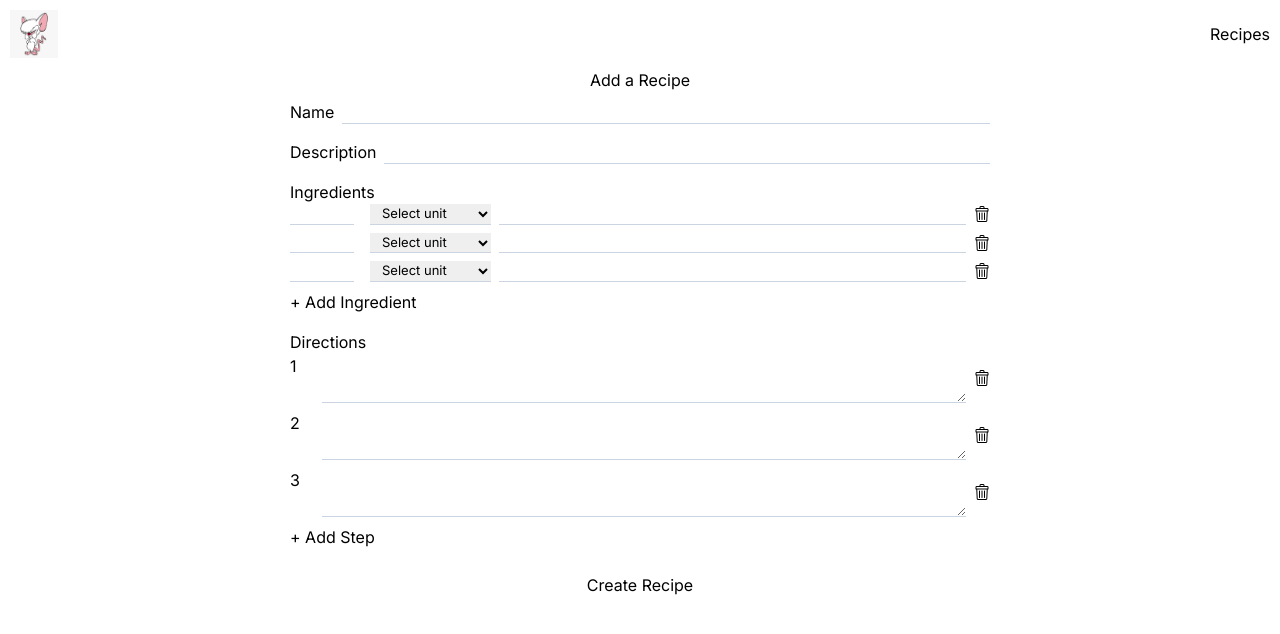
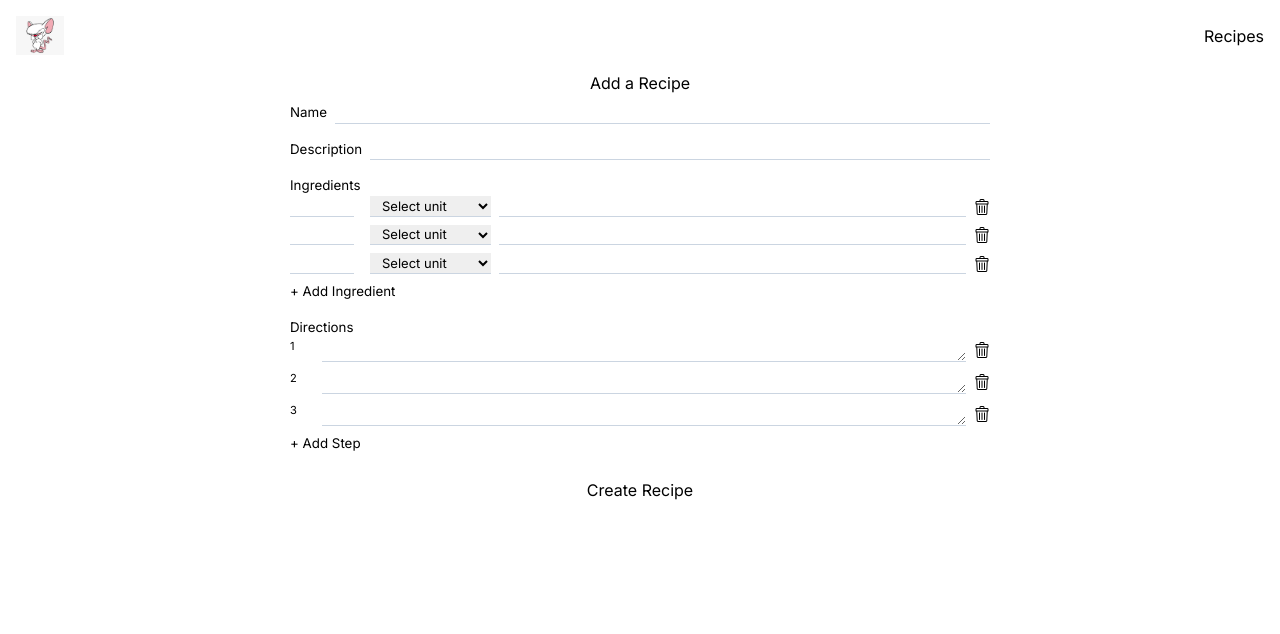
Before and after one commit to ck4adventure/recipe_app_nextjs, a Next.js app: page /recipes/add in a window 1280 px wide. Shown: the top 634 px of the page. Built offline with nearby package versions, Linux system fonts and the light colour scheme.

Commit message:
nicer looking form

```diff
--- a/src/app/globals.css
+++ b/src/app/globals.css
@@ -46,7 +46,11 @@ label {
 	margin-right: 0.5rem;
 }
 
-input, select {
+input, select, textarea {
 	font-size: small;
 	padding-left: 8px;
 }
+
+label, fieldset {
+	font-size: smaller;
+}
--- a/src/app/recipes/add/recipe_form.tsx
+++ b/src/app/recipes/add/recipe_form.tsx
@@ -24,7 +24,6 @@ const RecipeForm: React.FC = () => {
 		} else if (type === 'ingredient') {
 			ingrArray[2] = value;
 		}
-		console.log(ingrArray)
 		newIngredients[index] = ingrArray;
 		setIngredients(newIngredients);
 	};
@@ -58,16 +57,18 @@ const RecipeForm: React.FC = () => {
 
 	const handleSubmit = (event: React.FormEvent) => {
 		event.preventDefault();
+		// validation goes here
+
+		// for now just display the recipe
 		const displayIngredients = ingredients.filter(ingr => ingr.length > 0).map(ingr => ingr.join(' '));
-
+		const displayDirections = directions.filter(dir => dir.length > 0);
 		const recipe = {
 			name: name,
 			description: description,
 			ingredients: displayIngredients,
-			directions: directions
+			directions: displayDirections,
 		}
 		console.log(recipe)
-
 	}
 
 	return (
--- a/src/app/ui/components.css
+++ b/src/app/ui/components.css
@@ -1,4 +1,4 @@
-.headerbar {
+/* .headerbar {
 	display: flex;
 	justify-content: space-between;
 	background-color: white;
@@ -25,4 +25,4 @@
 	display: flex;
 	justify-content: right;
 	width: 300px;
-}
+} */
--- a/src/app/ui/direction_field.tsx
+++ b/src/app/ui/direction_field.tsx
@@ -13,7 +13,7 @@ const DirectionField: React.FC<DirectionFieldProps> = ({ ordinal, value, onChang
 	return (
 		<div className='flex justify-between mb-2'>
 			<label className='w-4'>{ordinal}  </label>
-			<textarea className='flex-grow mx-2 border-b border-slate-300' value={value} onChange={e => onChange(e.target.value)} ></textarea>
+			<textarea className='flex-grow h-6 mx-2 border-b border-slate-300' value={value} onChange={e => onChange(e.target.value)} ></textarea>
 			<button className='w-4' onClick={onDelete}><Image src='/trash.png' height={16} width={16} alt="delete button" /></button>
 		</div>
 	);
--- a/src/app/ui/header_bar.tsx
+++ b/src/app/ui/header_bar.tsx
@@ -3,10 +3,10 @@ import Image from 'next/image'
 import './components.css'
 export default function HeaderBar() {
 	return (
-		<div className="headerbar">
-			<div className="headerbar-left"><Link href="/"><Image src="/app/grumpy_brain.png" className='logo' width="48" height="48" alt="The character Brain from the WB show"/></Link> </div>
-			<div className="headerbar-middle"></div>
-			<div className="headerbar-right"><Link href="/recipes">Recipes</Link> </div>
+		<div className="flex justify-between bg-white items-center m-4">
+			<div className=""><Link href="/"><Image src="/app/grumpy_brain.png" className='logo' width="48" height="48" alt="The character Brain from the WB show"/></Link> </div>
+			<div className=""></div>
+			<div className=""><Link href="/recipes">Recipes</Link> </div>
 		</div>
 	)
 }
--- a/src/app/ui/ingredient_field.tsx
+++ b/src/app/ui/ingredient_field.tsx
@@ -15,7 +15,7 @@ const IngredientField: React.FC<IngredientFieldProps> = ({ value, onChange, onDe
 		<div className='flex justify-between mb-2'>
 			<input
 				className='w-16 mr-2 border-b border-slate-300'
-				type='number' min='0' value={measure}
+				type='number' min='0.01' step='0.01' value={measure}
 				onChange={e => onChange("measure", e.target.value)} />
 			<select className='mx-2 border-b border-slate-300' value={unit} onChange={e => onChange("unit", e.target.value)}>
 				<option value=''>Select unit</option>
```
